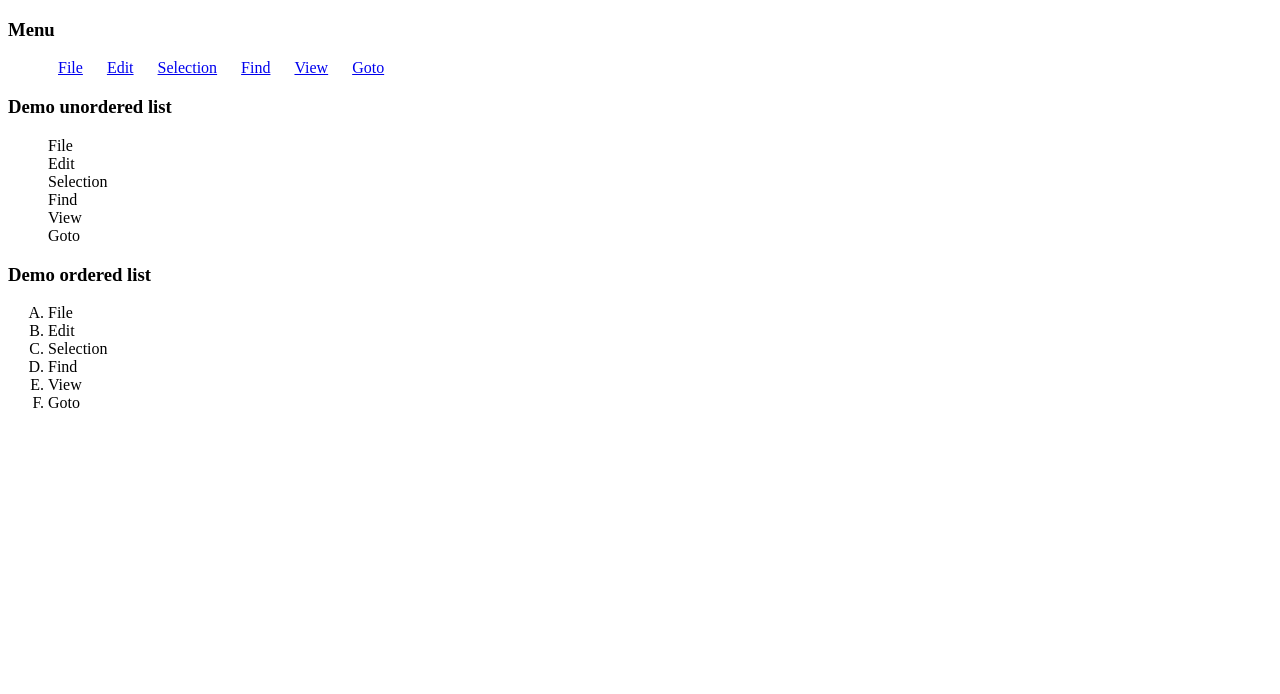
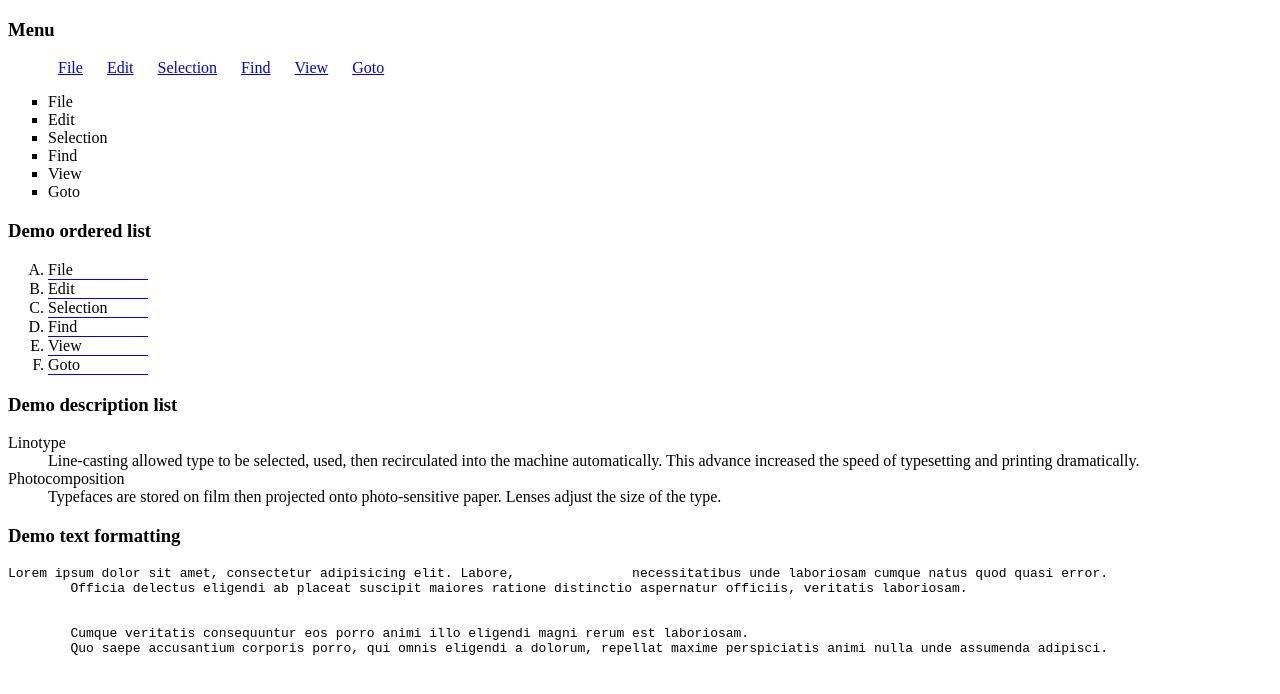
Before and after one commit to HocLT/GCS0401, a plain HTML site: page Day5/demo2-list.html in a window 1280 px wide. Drawn offline with Linux system fonts and the light colour scheme.

Commit message:
new demo

```diff
--- a/Day5/demo2-list.html
+++ b/Day5/demo2-list.html
@@ -7,11 +7,17 @@
 	<link rel="stylesheet" href="">
 	<style type="text/css" media="screen">
 		ul {
-			list-style: none;
+			list-style: square;
 		}
 		div ul li {
 			display: inline;
 			margin: 0 10px 0 10px;
+		}
+		ol {
+			width: 100px;
+		}
+		ol li {
+			border-bottom: 1px solid blue;
 		}
 	</style>
 </head>
@@ -29,7 +35,7 @@
 		</ul>
 	</div>
 
-	<h3>Demo unordered list</h3>
+	<!-- <h3>Demo unordered list</h3> -->
 	<ul>
 		<li>File</li>
 		<li>Edit</li>
@@ -47,5 +53,20 @@
 		<li>View</li>
 		<li>Goto</li>
 	</ol>
+	<h3>Demo description list</h3>
+	<dl>
+		<dt>Linotype</dt>
+		<dd>Line-casting allowed type to be selected, used, then recirculated
+		into the machine automatically. This advance increased the speed of typesetting and printing dramatically.</dd>
+		     <dt>Photocomposition</dt>
+		<dd>Typefaces are stored on film then projected onto photo-sensitive paper. Lenses adjust the size of the type.</dd>
+	</dl>
+
+	<h3>Demo text formatting</h3>
+	<pre><div>Lorem ipsum dolor sit amet, consectetur adipisicing elit. Labore, 		necessitatibus unde laboriosam cumque natus quod quasi error.
+	Officia delectus eligendi ab placeat suscipit maiores ratione distinctio aspernatur officiis, veritatis laboriosam.</div>
+	<div>	Cumque veritatis consequuntur eos porro animi illo eligendi magni rerum est laboriosam.
+	Quo saepe accusantium corporis porro, qui omnis eligendi a dolorum, repellat maxime perspiciatis animi nulla unde assumenda adipisci.</div>
+	</pre>
 </body>
 </html>
```
Also changed, not shown: Day5/demo3-div-span.html (added, +38 -0 lines).
